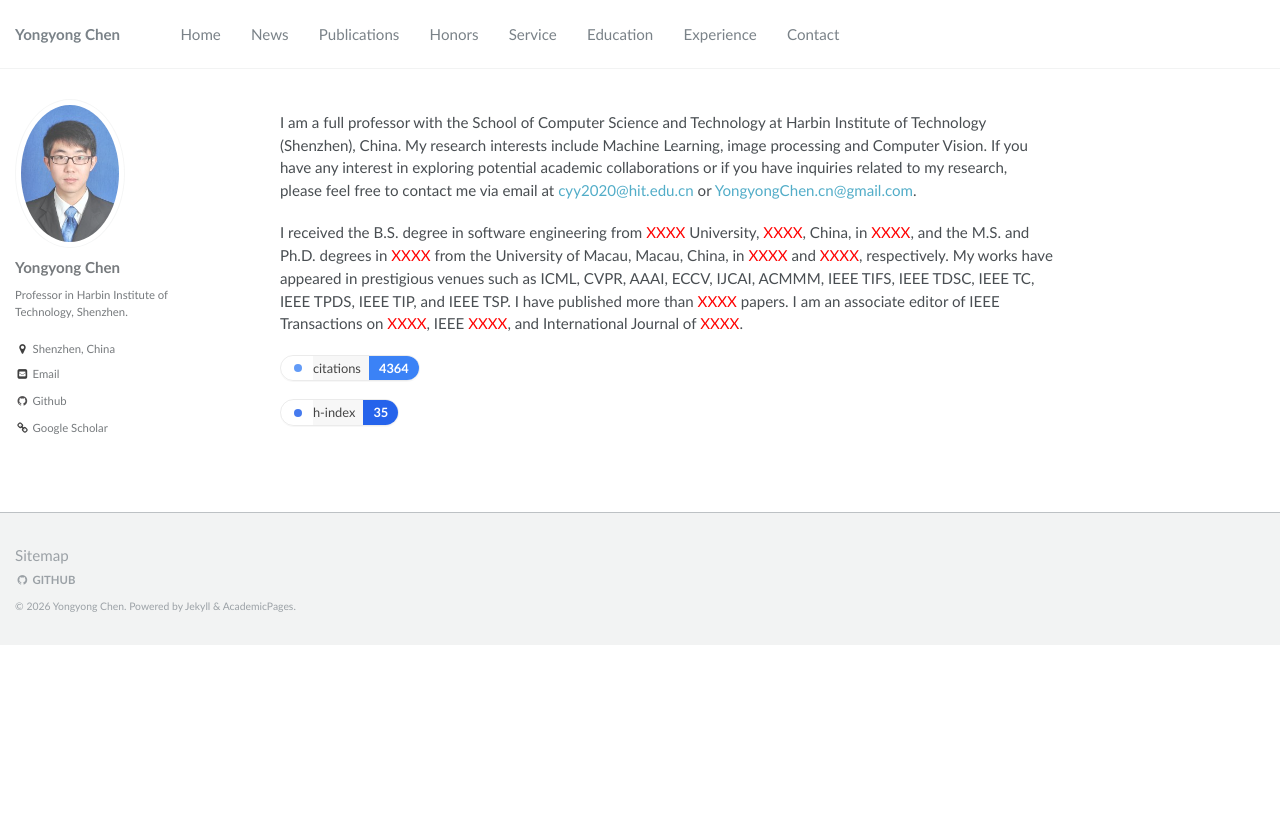
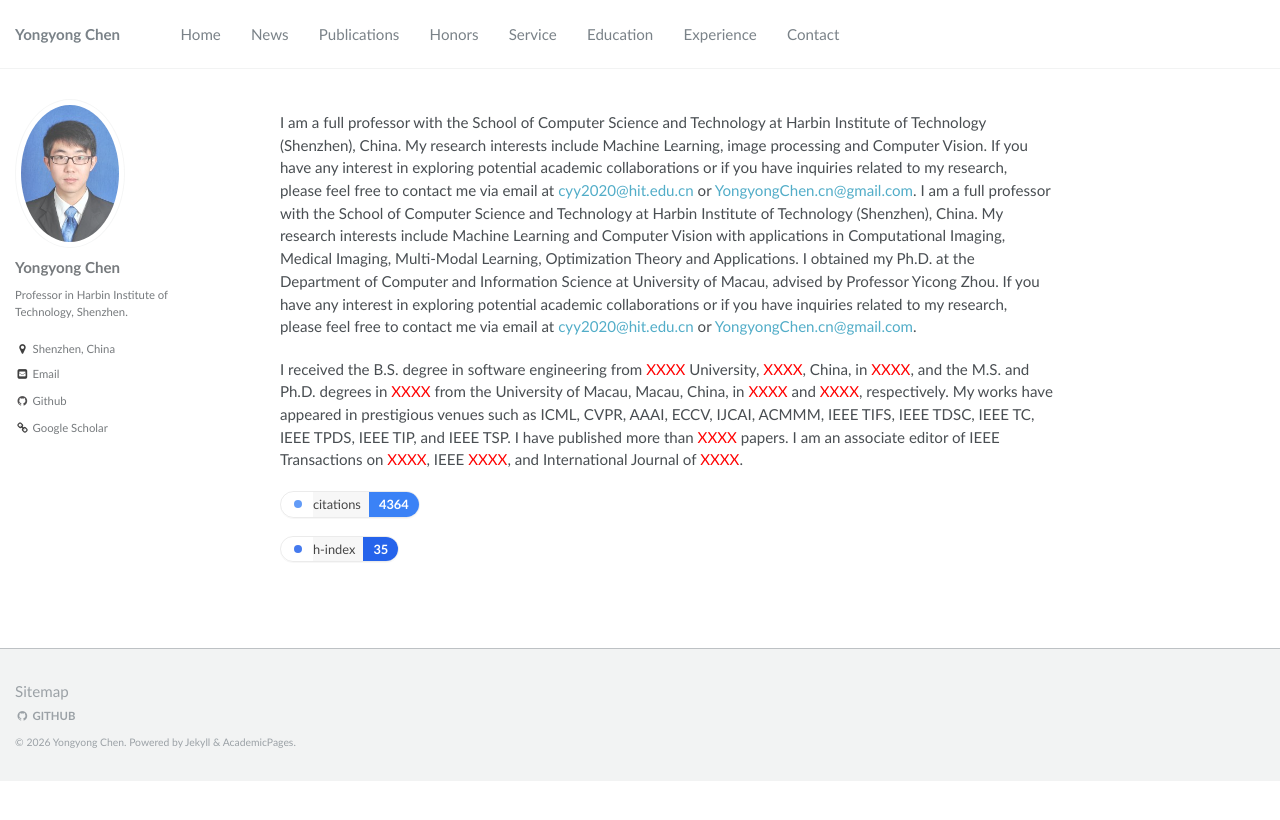
Before and after one commit to cyyhit/cyyhit.github.io, a Jekyll site: the page built from _pages/about.md, in a window 1280 px wide. Shown: the top 820 px of the page. Built offline with Jekyll 4.4.1, drawn with Linux system fonts in a browser that asks for light colours.

Commit message:
Update about.md

```diff
--- a/_pages/about.md
+++ b/_pages/about.md
@@ -6,6 +6,7 @@ author_profile: true
 ---
 
 I am a full professor with the School of Computer Science and Technology at Harbin Institute of Technology (Shenzhen), China. My research interests include Machine Learning, image processing and Computer Vision. If you have any interest in exploring potential academic collaborations or if you have inquiries related to my research, please feel free to contact me via email at [cyy2020@hit.edu.cn](mailto:cyy2020@hit.edu.cn) or [YongyongChen.cn@gmail.com](mailto:YongyongChen.cn@gmail.com).
+I am a full professor with the School of Computer Science and Technology at Harbin Institute of Technology (Shenzhen), China. My research interests include Machine Learning and Computer Vision with applications in  Computational Imaging, Medical Imaging, Multi-Modal Learning, Optimization Theory and Applications. I obtained my Ph.D. at the Department of Computer and Information Science at University of Macau, advised by Professor Yicong Zhou.  If you have any interest in exploring potential academic collaborations or if you have inquiries related to my research, please feel free to contact me via email at [cyy2020@hit.edu.cn](mailto:cyy2020@hit.edu.cn) or [YongyongChen.cn@gmail.com](mailto:YongyongChen.cn@gmail.com).
 
 I received the B.S. degree in software engineering from <span style="color:red;">XXXX</span> University, <span style="color:red;">XXXX</span>, China, in <span style="color:red;">XXXX</span>, and the M.S. and Ph.D. degrees in <span style="color:red;">XXXX</span> from the University of Macau, Macau, China, in <span style="color:red;">XXXX</span> and <span style="color:red;">XXXX</span>, respectively. My works have appeared in prestigious venues such as ICML, CVPR, AAAI, ECCV, IJCAI, ACMMM, IEEE TIFS, IEEE TDSC, IEEE TC, IEEE TPDS, IEEE TIP, and IEEE TSP. I have published more than <span style="color:red;">XXXX</span> papers. I am an associate editor of IEEE Transactions on <span style="color:red;">XXXX</span>, IEEE <span style="color:red;">XXXX</span>, and International Journal of <span style="color:red;">XXXX</span>.
 
```
